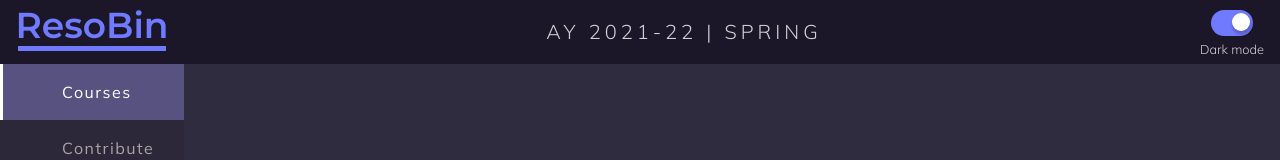
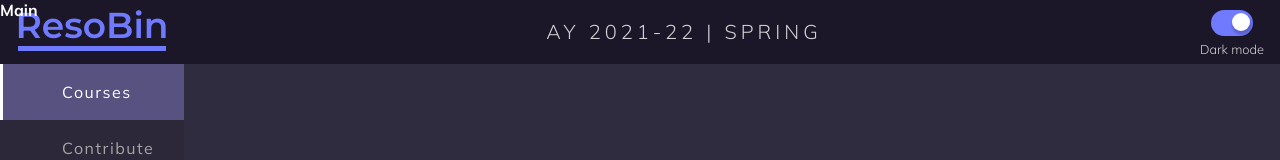
Before and after one commit to DevCom-IITB/ResoBin, a React (Create React App) app: page / in a window 1280 px wide. Shown: the top 160 px of the page. Built offline with nearby package versions, Linux system fonts and the light colour scheme; some icons are missing.

Commit message:
🐛 FIX: Minor bug fixes

```diff
--- a/src/components/common/Divider.js
+++ b/src/components/common/Divider.js
@@ -1,6 +1,6 @@
 import styled from 'styled-components'
 
-const DividerElement = styled.div`
+const Divider = styled.div`
 	background: white;
 	opacity: 0.08;
 	width: 100%;
@@ -8,4 +8,4 @@ const DividerElement = styled.div`
 	margin: 1.25rem 0px;
 `
 
-export default DividerElement
+export default Divider
--- a/src/containers/Dashboard.js
+++ b/src/containers/Dashboard.js
@@ -1,6 +1,6 @@
 import styled from 'styled-components'
 import Sidebar from '@app/components/sidebar/Sidebar'
-// import Main from '@app/components/main/Main'
+import Main from '@app/components/main/Main'
 import Navbar from '@app/components/navbar/Navbar'
 
 const Container = styled.div`
@@ -12,7 +12,7 @@ const Dashboard = () => {
 		<Container>
 			<Navbar />
 			<Sidebar />
-			{/* <Main /> */}
+			<Main />
 		</Container>
 	)
 }
```
Also changed, not shown: src/components/Navbar/Navbar.js (indentation only).
